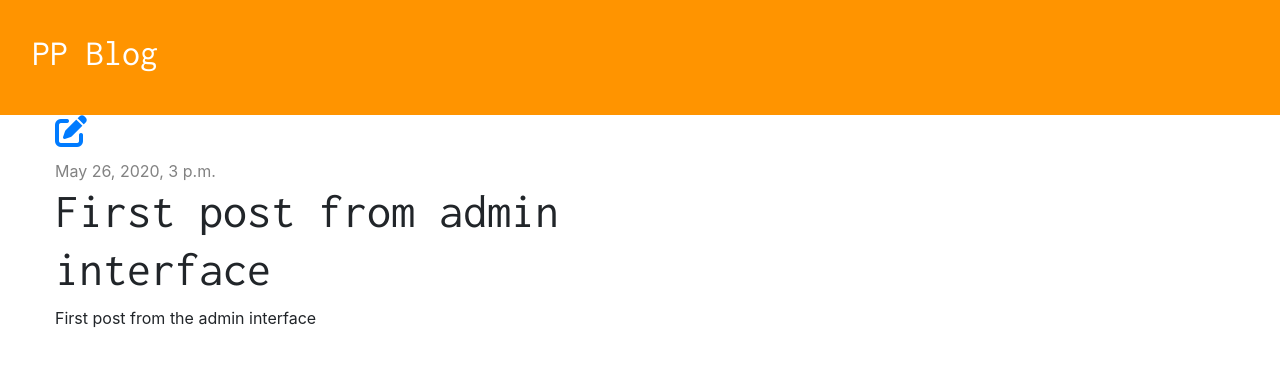
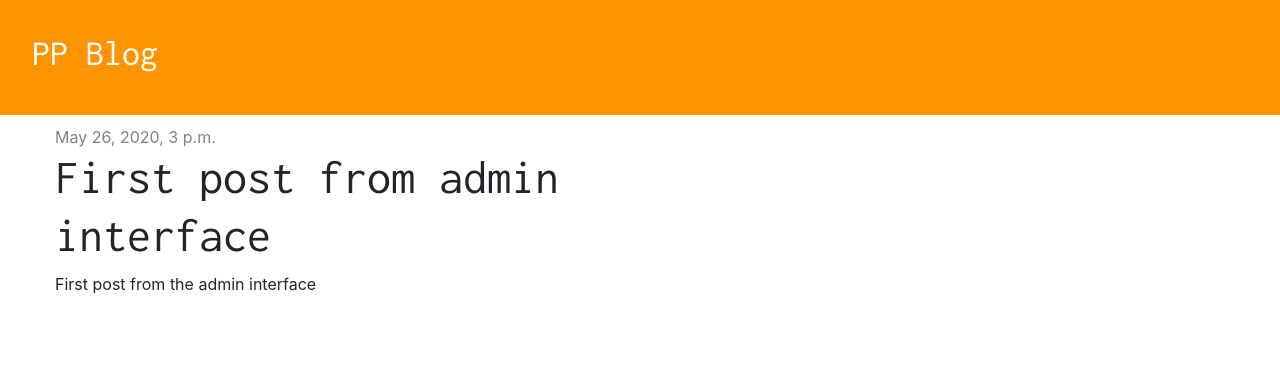
Before and after one commit to Furda/Blog-app, a Django app: page /post/1/ in a window 1280 px wide. Shown: the top 367 px of the page. Run offline with Django 3.2, Linux system fonts and the light colour scheme; data comes from the database, SQL or seed files in the repository; both versions use the stored data as it was after the commit; some libraries are stand-ins or nearby versions.

Commit message:
Add basic authentication and icon to make new posts

```diff
--- a/blog/static/css/blog.css
+++ b/blog/static/css/blog.css
@@ -7,6 +7,9 @@ h1, h2, h3, h4 {
     background-color: #ff9400;
     padding: 2em;
     margin-top: 0;
+    display: flex;
+    flex-direction: row;
+    justify-content: space-between;
 }
 
 .page-header h1, .page-header h1 a {
@@ -17,6 +20,14 @@ h1, h2, h3, h4 {
 
 .page-header h1 a:hover {
     color: #117a8b;
+}
+
+.page-header .fa-plus-circle {
+    color: #ffffff;
+}
+
+.page-header .fa-plus-circle:hover {
+    color: #cec8c8;
 }
 
 .content {
@@ -48,3 +59,7 @@ h1, h2, h3, h4 {
 .post-form-blog .btn-primary {
     float: right;
 }
+
+.fa-edit {
+    margin-top: 10px;
+}
--- a/blog/templates/blog/base.html
+++ b/blog/templates/blog/base.html
@@ -17,6 +17,10 @@
 <body>
     <div class="page-header">
         <h1><a href="{% url 'post_list' %}">PP Blog</a></h1>
+
+        {% if user.is_authenticated %}
+            <a href="{% url 'post_new' %}"><i class="fas fa-plus-circle fa-3x"></i></a>
+        {% endif %}
     </div>
 
     <div class="content container">
--- a/blog/templates/blog/post_detail.html
+++ b/blog/templates/blog/post_detail.html
@@ -1,7 +1,9 @@
 {% extends 'blog/base.html' %}
 
 {% block content %}
-    <a href="{% url 'post_edit' pk=post.pk %}"><i class="fas fa-edit fa-2x"></i></a>
+    {% if user.is_authenticated %}
+        <a href="{% url 'post_edit' pk=post.pk %}"><i class="fas fa-edit fa-2x"></i></a>
+    {% endif %}
     <div class="post">
         {% if post.published_date %}
             <div class="date">
```
Also changed, not shown: db.sqlite3.
